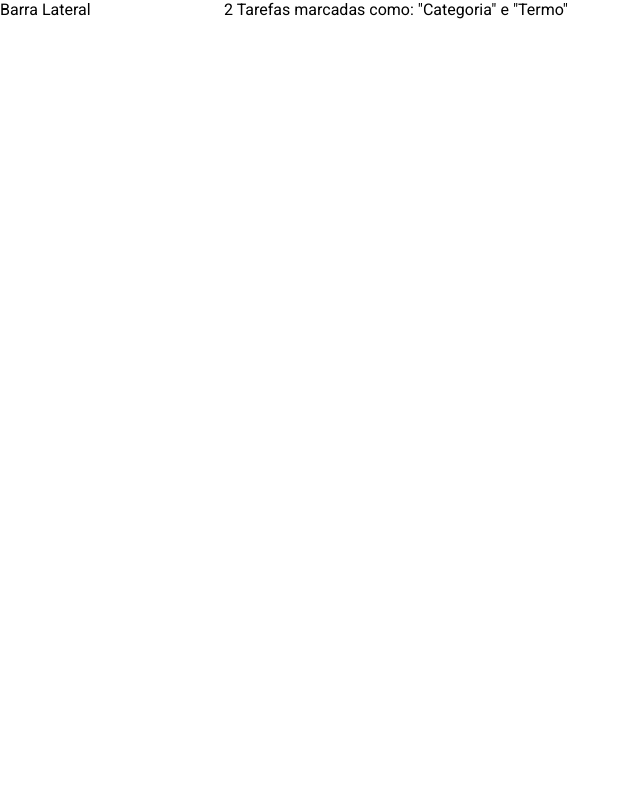
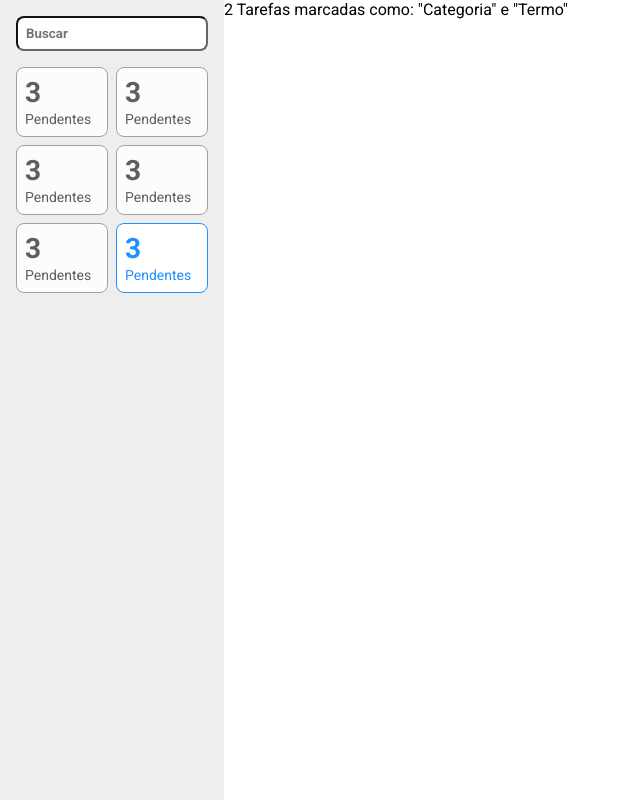
Before and after one commit to ystanz/project_todo-list, a React (Vite) app: page / in a window 1280 px wide. Shown: the whole page, without its empty margins (0-640 px from the left). Built offline with nearby package versions, Linux system fonts and the light colour scheme.

Commit message:
feat: creates CardFilter component

```diff
--- /dev/null
+++ b/src/components/CardFilter/index.tsx
@@ -0,0 +1,14 @@
+import * as S from './styles'
+
+export type Props = {
+  active: boolean
+}
+
+const CardFilter = (props: Props) => (
+  <S.Card active={props.active}>
+    <S.Counter>3</S.Counter>
+    <S.Label>Pendentes</S.Label>
+  </S.Card>
+)
+
+export default CardFilter
--- /dev/null
+++ b/src/components/CardFilter/styles.ts
@@ -0,0 +1,20 @@
+import styled from 'styled-components'
+import { Props } from '.'
+
+export const Card = styled.div<Props>`
+  padding: 8px;
+  border: 1px solid ${(props) => (props.active ? '#1e90ff' : '#a1a1a1')};
+  background-color: ${(props) => (props.active ? '#fff' : '#fcfcfc')};
+  color: ${(props) => (props.active ? '#1e90ff' : '#5e5e5e')};
+  border-radius: 8px;
+`
+
+export const Counter = styled.span`
+  font-weight: bold;
+  font-size: 28px;
+  display: block;
+`
+
+export const Label = styled.span`
+  font-size: 14px;
+`
--- a/src/containers/SideBar/index.tsx
+++ b/src/containers/SideBar/index.tsx
@@ -1,3 +1,20 @@
-const SideBar = () => <aside>Barra Lateral</aside>
+import CardFilter from '../../components/CardFilter'
+import * as S from './styles'
+
+const SideBar = () => (
+  <S.Aside>
+    <div>
+      <S.Field type="text" placeholder="Buscar" />
+      <S.Filters>
+        <CardFilter active={false} />
+        <CardFilter active={false} />
+        <CardFilter active={false} />
+        <CardFilter active={false} />
+        <CardFilter active={false} />
+        <CardFilter active />
+      </S.Filters>
+    </div>
+  </S.Aside>
+)
 
 export default SideBar
--- /dev/null
+++ b/src/containers/SideBar/styles.ts
@@ -0,0 +1,24 @@
+import styled from 'styled-components'
+
+export const Aside = styled.aside`
+  padding: 16px;
+  background-color: #eee;
+  height: 100vh;
+`
+
+export const Filters = styled.div`
+  display: grid;
+  grid-template-columns: 1fr 1fr;
+  gap: 8px;
+  margin-top: 16px;
+`
+
+export const Field = styled.input`
+  padding: 8px;
+  background-color: #fff;
+  border-radius: 8px;
+  font-weight: bold;
+  color: #666666;
+  border-color: #666666;
+  width: 100%;
+`
```
